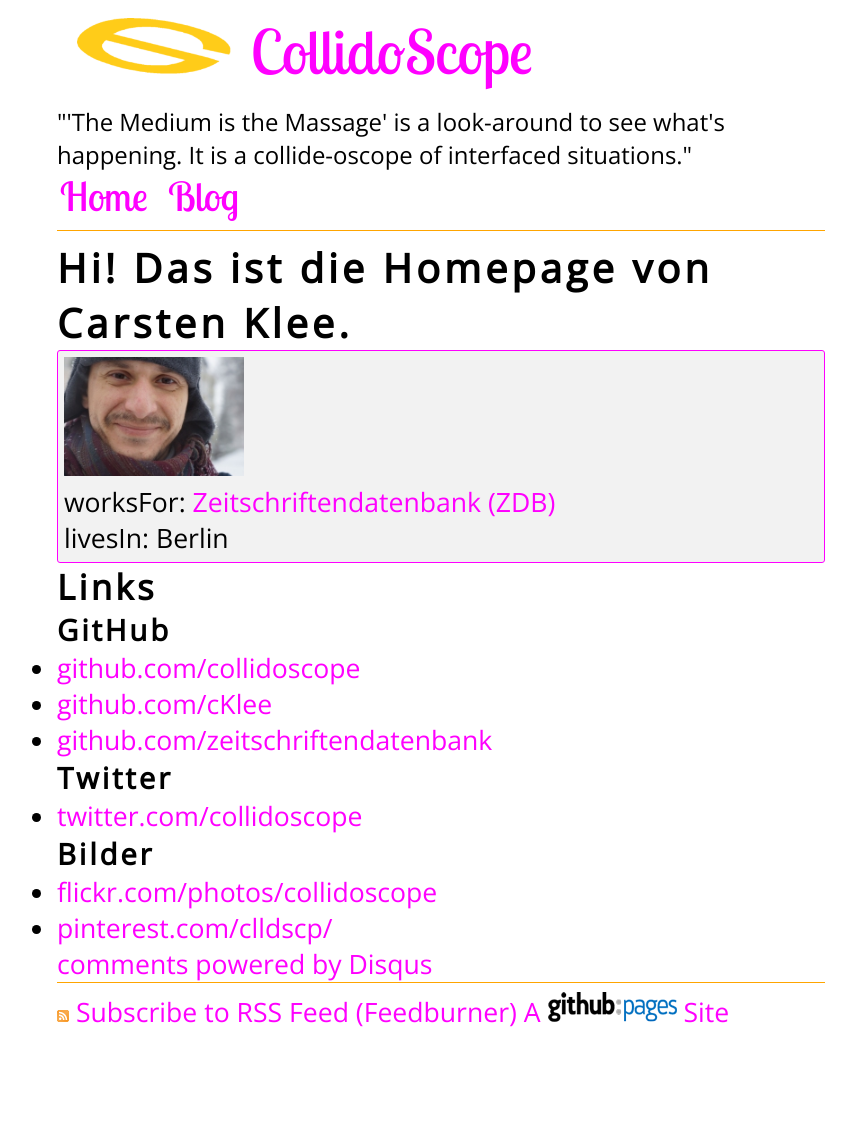
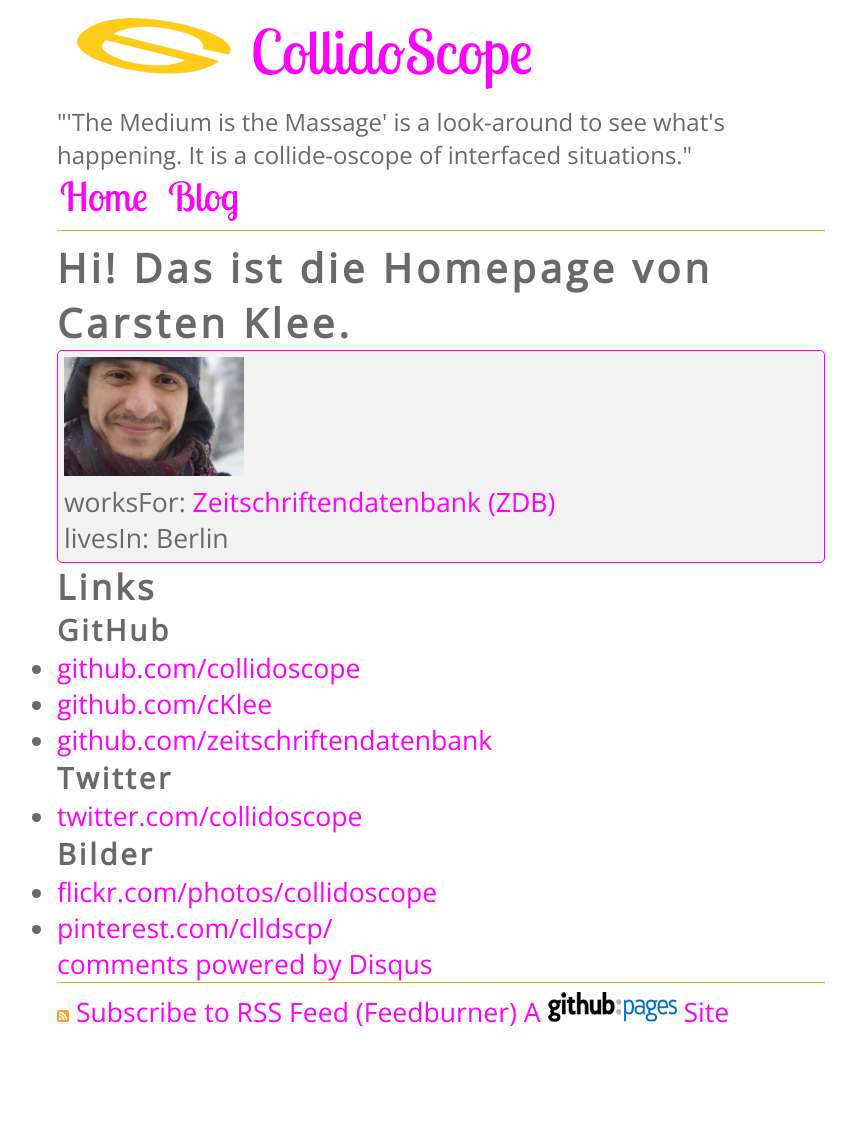
Before and after one commit to collidoscope/collidoscope.github.com, a Jekyll site: the page built from index.html, in a window 1280 px wide. Shown: the whole page, without its empty margins (199-1055 px from the left). Built offline with Jekyll 4.4.1, drawn with Linux system fonts in a browser that asks for light colours; some web fonts are replaced; Markdown is read by kramdown in place of the engine named in the settings; comment, search, counter and statistics services are not loaded.

Commit message:
Updated screen.css

```diff
--- a/css/screen.css
+++ b/css/screen.css
@@ -10,7 +10,7 @@
 
 html, body {height: 100%;font-size:14px;}
 
-body { background-color: white;font: 1.9em 'Open Sans', sans-serif;*font-size: small;padding: 1% 20% 1% 20%;
+body { background-color: white;font: 1.9em 'Open Sans', sans-serif;*font-size: small;padding: 1% 20% 1% 20%;color:#696969
 }
 /*font-family: 'Yanone Kaffeesatz', sans-serif;*/
 h1 {font-size: 1.7em;letter-spacing:0.1em;}
@@ -52,7 +52,7 @@
 /* Home
 /*
 /*****************************************************************************/
-.contact {border:1px solid #FF00FF;border-radius:3px;padding:6px;background-color:#F2F2F2;}
+.contact {border:1px solid #FF00FF;border-radius:5px;padding:6px;background-color:#F2F2F2;}
 #me {width:180px;margin:left:20px;}
 ul.posts {
   list-style-type: none;
```
